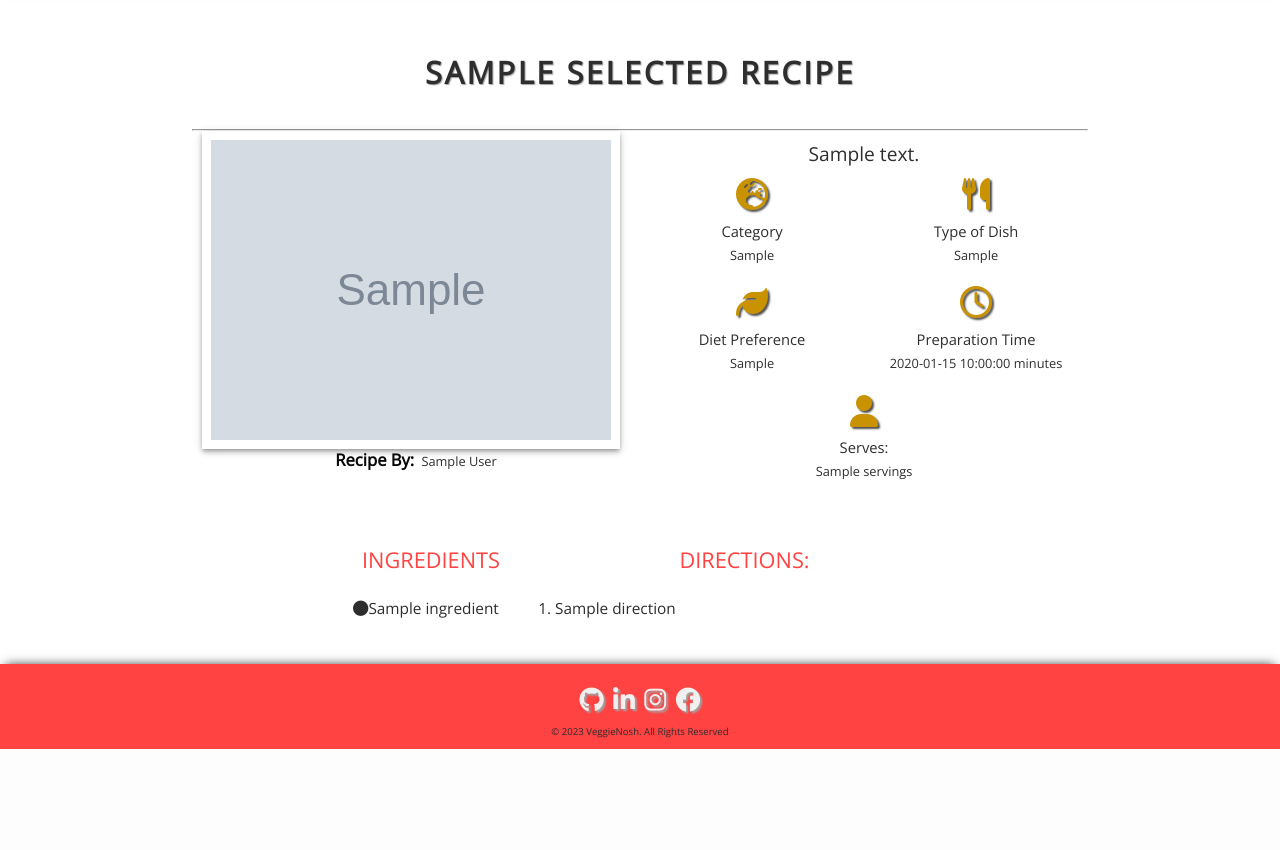
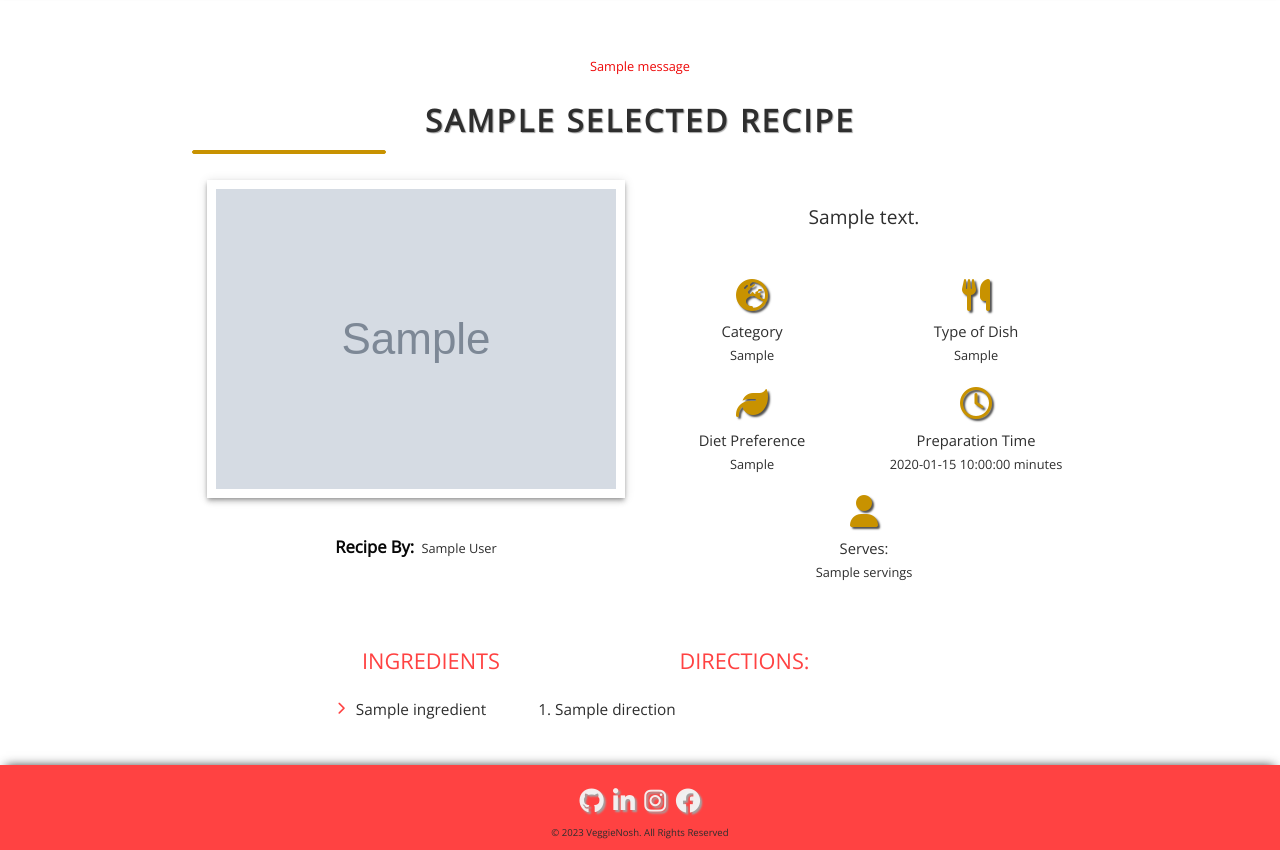
Before and after one commit to irebernardidev/VeggieNosh-MP3, a Flask app: template veggienosh/templates/single_recipe_info.html in a window 1280 px wide. Shown: the part 69-919 px from the top of the page. Before the commit the page ends 818 px from the top, so only its background shows below. Run offline with Flask 3, Linux system fonts and the light colour scheme; the template is opened without the code that fills it: most values are stand-ins (such as "Sample title", 1, 10 or a date in 2020); grey boxes marked "Sample" are stand-in pictures; one stand-in notice (Sample message) is shown; some libraries are stand-ins or nearby versions.

Commit message:
Refactor single_recipe_info template with organized sections, formatted code, detailed comments, accessible text, consistent styling, and updated modals
Update modals with clearer text, styling and semantics

```diff
--- a/veggienosh/templates/single_recipe_info.html
+++ b/veggienosh/templates/single_recipe_info.html
@@ -1,81 +1,88 @@
 {% extends 'base.html' %}
 
 {% block content %}
+<!-- Container for the content -->
+<div class="container margin-top-large">
 
-    <!-- Start of Recipe Content -->
-
-    <!-- Recipe Main Container -->
-    <div class="container margin-top-large">
+    <!-- Section for displaying flash messages -->
+    <div class="row center-align">
+        {% with messages = get_flashed_messages() %}
+            {% if messages %}
+                {% for message in messages %}
+                    <!-- Display each flash message -->
+                    <p class="text-red margin-top-small">
+                        {{ message }}
+                    </p>
+                {% endfor %}
+            {% endif %}
+        {% endwith %}
+    </div>
 
     <!-- Recipe Title -->
     <h1 class="secondary-heading heading-black uppercase center-align">
         {{ selected_recipe.recipe_name }}
     </h1>
 
-        <!-- Divider for Small Screens -->
-        <div class="hide-on-small-only">
-            <hr class="center-align divider-green" />
+    <!-- Divider only visible on larger screens -->
+    <div class="divider-container hide-on-small-only">
+        <hr class="divider-yellow" />
     </div>
 
-        <!-- Recipe Details Section -->
+    <!-- Main content section for recipe details -->
     <div class="row">
-
-            <!-- Left Column: Recipe Image & Author Details -->
-            <div class="col s12 m6">
-
-                <!-- Image Check -->
+        <!-- Left Column for Image and Author Details -->
+        <div class="col s12 m6 image-and-buttons-container">
+            <div class="image-container">
+                <!-- Check if there is an image for the recipe -->
                 {% if selected_recipe.image %}
-                    <!-- Display Recipe Image -->
+                    <!-- Display the recipe image -->
                     <img class="recipe-image responsive-img z-depth-2"
                          src="{{ selected_recipe.image }}"
                          alt="Delicious Veggie Recipe Image" />
                 {% else %}
-                    <!-- Display Placeholder if No Image -->
+                    <!-- Display a placeholder image if none is available -->
                     <img src="{{ url_for('static', filename='images/recipe_placeholder.jpg') }}"
                          class="recipe-image responsive-img z-depth-2"
                          alt="Placeholder for Delicious Veggie Recipe" />
                 {% endif %}
+            </div>
 
-                <!-- Recipe Author Info -->
+            <!-- Author information -->
+            <div class="margin-top-med">
                 <p class="center-align">
                     <span class="recipe-lead-text">Recipe By:</span> {{ author }}
                 </p>
 
-                <!-- Edit & Delete Options for Recipe Author -->
+                <!-- Edit and Delete options for authors -->
                 {% if session.username == author %}
-                    <div class="row">
-                        <!-- Edit Recipe Button -->
-                        <div class="col s6 center-align">
+                    <div class="buttons-container margin-top-med">
+                        <!-- Edit recipe button -->
                         <a href="{{ url_for('edit_recipe', recipe_id=selected_recipe._id) }}"
                            class="btn z-depth-2 btn-edit-del btn-green waves-effect waves-orange uppercase"
                            name="action">
                             <i class="fas fa-edit right"></i> Edit Recipe
                         </a>
-                        </div>
-                        <!-- Delete Recipe Button -->
-                        <div class="col s6 center-align">
+                        <!-- Delete recipe button -->
                         <a href="#delete-modal"
                            class="modal-trigger btn z-depth-2 btn-edit-del btn-red waves-effect waves-orange uppercase"
                            name="action">
                             <i class="fas fa-trash-alt right"></i> Delete Recipe
                         </a>
                     </div>
-                    </div>
                 {% endif %}
             </div>
+        </div>
 
-            <!-- Right Column: Recipe Detailed Info -->
-            <div class="col s12 m6 center-align">
-
+        <!-- Right Column for Detailed Recipe Info -->
+        <div class="col s12 m6 center-align margin-top-small">
             <!-- Recipe Description -->
             <p class="recipe-description-paragraph">
                 {{ selected_recipe.description }}
             </p>
 
-                <!-- Recipe Category & Dish Type -->
-                <div class="row center-align">
-
-                    <!-- Category Info -->
+            <!-- Recipe Category and Dish Type -->
+            <div class="row center-align margin-top-med">
+                <!-- Category information -->
                 <div class="col s6">
                     <i class="fas fa-globe-europe recipe_icon"></i>
                     <h6>Category</h6>
@@ -86,7 +93,7 @@
                     {% endif %}
                 </div>
 
-                    <!-- Dish Type Info -->
+                <!-- Dish Type information -->
                 <div class="col s6">
                     <i class="fas fa-utensils recipe_icon"></i>
                     <h6>Type of Dish</h6>
@@ -94,10 +101,9 @@
                 </div>
             </div>
 
-                <!-- Diet Type & Cooking Time -->
+            <!-- Diet Type and Cooking Time -->
             <div class="row center-align">
-
-                    <!-- Diet Info -->
+                <!-- Diet information -->
                 <div class="col s6">
                     <i class="fas fa-leaf recipe_icon"></i>
                     <h6>Diet Preference</h6>
@@ -108,7 +114,7 @@
                     {% endif %}
                 </div>
 
-                    <!-- Cooking Time Info -->
+                <!-- Cooking Time information -->
                 <div class="col s6">
                     <i class="far fa-clock recipe_icon"></i>
                     <h6>Preparation Time</h6>
@@ -116,7 +122,7 @@
                 </div>
             </div>
 
-                <!-- Servings Info -->
+            <!-- Servings information -->
             <div class="row center-align">
                 <div class="col s12">
                     <i class="fas fa-user recipe_icon"></i>
@@ -127,21 +133,20 @@
         </div>
     </div>
 
-        <!-- Ingredients and Directions Section -->
+    <!-- Ingredients and Directions -->
     <div class="container container-recipe-lists">
         <div class="row">
-
-                <!-- Ingredients List -->
+            <!-- Ingredients list -->
             <div class="col s12 m4">
                 <h3 class="tertiary-heading uppercase center-align">Ingredients</h3>
                 <ul class="unordered-list list-items">
                     {% for ingredient in selected_recipe.ingredients %}
-                            <li><i class="fas fa-circle bullet-point-icon"></i>{{ ingredient }}</li>
+                        <li class="ingredients-list"><i class="fas fa-chevron-right ingredient-icon"></i>{{ ingredient }}</li>
                     {% endfor %}
                 </ul>
             </div>
 
-                <!-- Directions List -->
+            <!-- Directions list -->
             <div class="col s12 m8">
                 <h3 class="tertiary-heading uppercase center-align">Directions:</h3>
                 <ol class="list-items">
@@ -153,23 +158,24 @@
         </div>
     </div>
 
-        <!-- Modal for Recipe Deletion Confirmation -->
+    <!-- Modal for Confirming Recipe Deletion -->
     <div id="delete-modal" class="modal">
         <div class="modal-content center-align">
             <h5 class="text-red bold">Confirm Recipe Deletion</h5>
             <div class="divider"></div>
             <p class="text-red">
-                    <i class="fas fa-exclamation-circle text-red margin-top-small"></i> Attention! Deleting the recipe will permanently remove it from the cookbook!
+                <i class="fas fa-exclamation-circle text-red margin-top-small"></i> Attention! Deleting the recipe will permanently remove it from the cookbook.
             </p>
-                <h6 class="margin-top-small"> Are you certain you want to delete this tasty treat?</h6>
+            <h6 class="margin-top-small small-text-delete"> Are you certain you want to delete this tasty treat?</h6>
             <div class="margin-top-small">
+                <!-- Cancel button -->
                 <a href="#" class="modal-close btn btn-secondary waves-effect waves-light z-depth-2 btn-small-font">Cancel</a>
+                <!-- Confirm delete button -->
                 <a class="btn btn-red waves-effect waves-light z-depth-2 btn-small-font"
                    href="{{ url_for('delete_recipe', recipe_id=selected_recipe._id) }}">Delete Recipe</a>
             </div>
         </div>
     </div>
 
-    <!-- End of Recipe Content -->
-
+<!-- End of block content -->
 {% endblock %}
```
Lines whose indentation alone changed are shown as unchanged.
